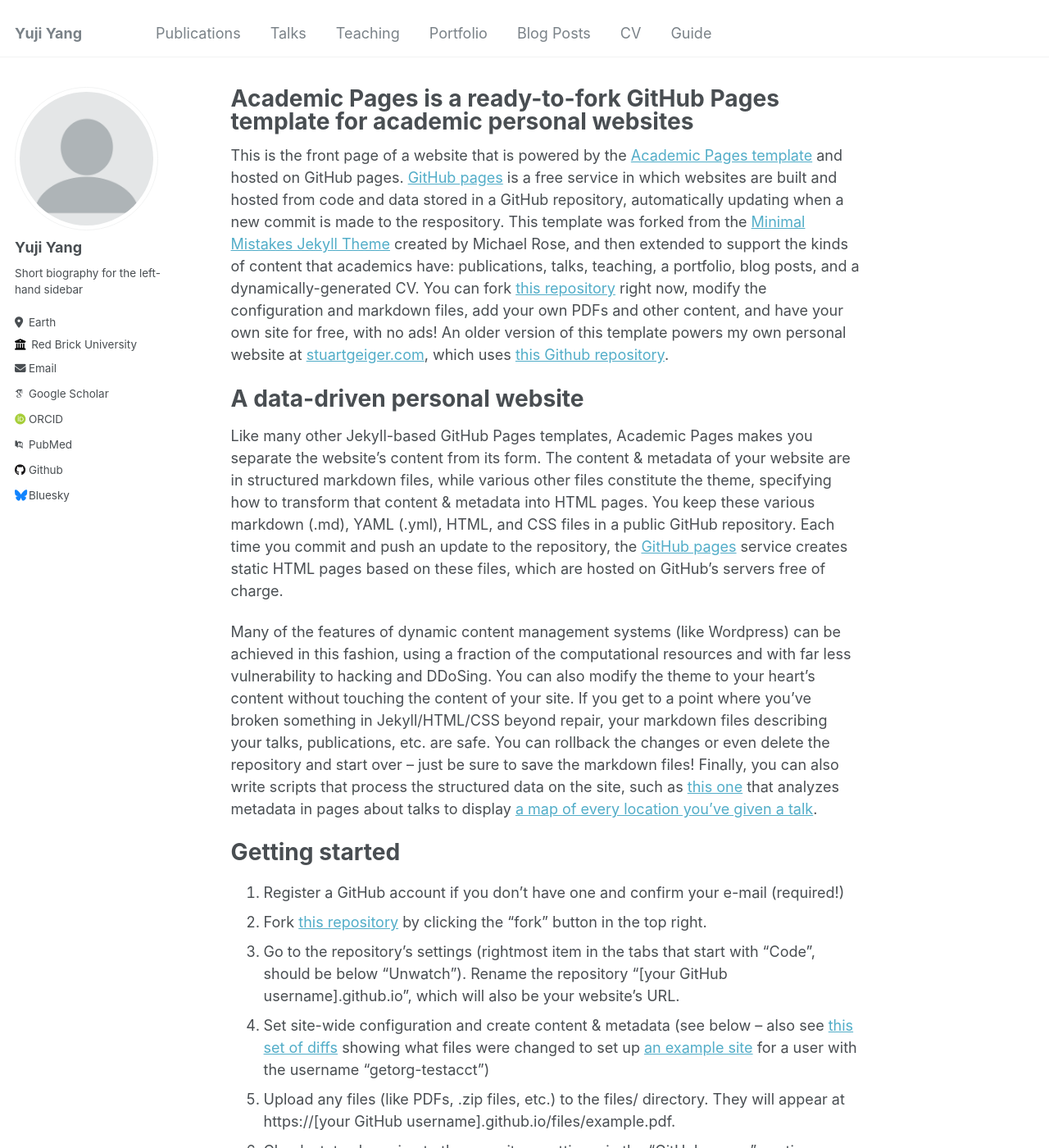
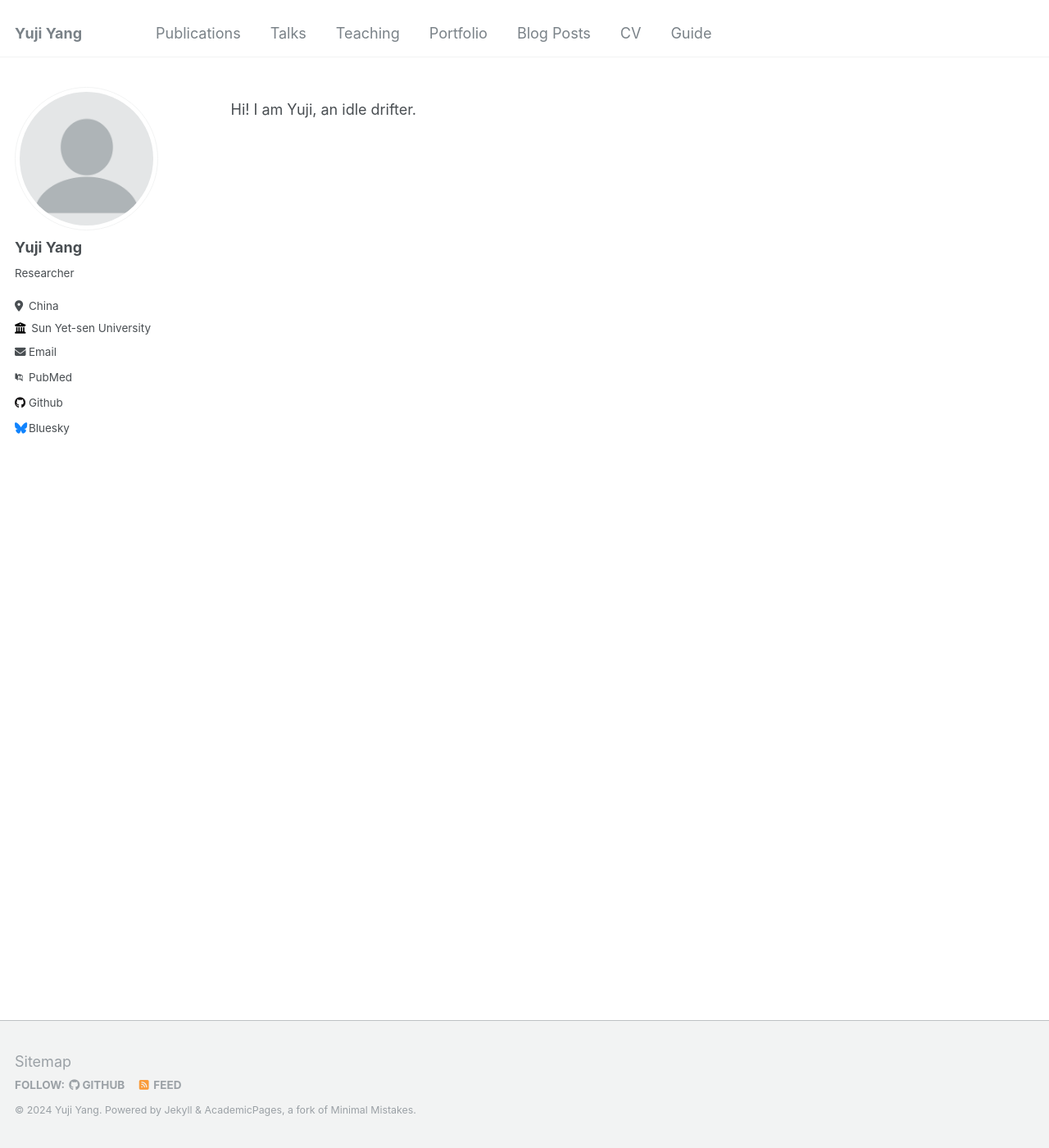
Before and after one commit to Jukgei/jukgei.github.io, a Jekyll site: the page built from _pages/about.md, in a window 1280 px wide and 1400 px high. Shown: the whole window at 82% size. Built offline with Jekyll 4.4.1, drawn with Linux system fonts in a browser that asks for light colours; some web fonts are replaced; some of the changed text lies outside the part shown.

Commit message:
update homepage

```diff
--- a/_config.yml
+++ b/_config.yml
@@ -24,20 +24,20 @@
   avatar           : "profile.png"
   name             : "Yuji Yang"
   pronouns         : # example: "she/her"
-  bio              : "Short biography for the left-hand sidebar"
-  location         : "Earth"
-  employer         : "Red Brick University"
+  bio              : "Researcher"
+  location         : "China"
+  employer         : "Sun Yet-sen University"
   uri              : # URL
-  email            : "none@example.org"
+  email            : "jukgei@outlook.com"
 
   # Academic websites
   arxiv            : # URL - Update with the correct link to your profile
-  googlescholar    : "https://scholar.google.com/citations?user=PS_CX0AAAAAJ"
+  #googlescholar    : "https://scholar.google.com/citations?user=PS_CX0AAAAAJ"
   impactstory      : # URL
-  orcid            : "http://orcid.org/yourorcidurl"
+  #orcid            : "http://orcid.org/yourorcidurl"
   semantic         : # URL
   pubmed           : "https://www.ncbi.nlm.nih.gov/pubmed/?term=john+snow"
-  researchgate     : # URL
+  #researchgate     : # URL
 
   # Repositories and software development
   bitbucket        : # Username - Update with your username on the site
--- a/_pages/about.md
+++ b/_pages/about.md
@@ -1,13 +1,15 @@
 ---
 permalink: /
-title: "Academic Pages is a ready-to-fork GitHub Pages template for academic personal websites"
+title: ""
 author_profile: true
 redirect_from:
   - /about/
   - /about.html
 ---
 
-This is the front page of a website that is powered by the [Academic Pages template](https://github.com/academicpages/academicpages.github.io) and hosted on GitHub pages. [GitHub pages](https://pages.github.com) is a free service in which websites are built and hosted from code and data stored in a GitHub repository, automatically updating when a new commit is made to the respository. This template was forked from the [Minimal Mistakes Jekyll Theme](https://mmistakes.github.io/minimal-mistakes/) created by Michael Rose, and then extended to support the kinds of content that academics have: publications, talks, teaching, a portfolio, blog posts, and a dynamically-generated CV. You can fork [this repository](https://github.com/academicpages/academicpages.github.io) right now, modify the configuration and markdown files, add your own PDFs and other content, and have your own site for free, with no ads! An older version of this template powers my own personal website at [stuartgeiger.com](http://stuartgeiger.com), which uses [this Github repository](https://github.com/staeiou/staeiou.github.io).
+Hi! I am Yuji, an idle drifter.
+
+<!-- This is the front page of a website that is powered by the [Academic Pages template](https://github.com/academicpages/academicpages.github.io) and hosted on GitHub pages. [GitHub pages](https://pages.github.com) is a free service in which websites are built and hosted from code and data stored in a GitHub repository, automatically updating when a new commit is made to the respository. This template was forked from the [Minimal Mistakes Jekyll Theme](https://mmistakes.github.io/minimal-mistakes/) created by Michael Rose, and then extended to support the kinds of content that academics have: publications, talks, teaching, a portfolio, blog posts, and a dynamically-generated CV. You can fork [this repository](https://github.com/academicpages/academicpages.github.io) right now, modify the configuration and markdown files, add your own PDFs and other content, and have your own site for free, with no ads! An older version of this template powers my own personal website at [stuartgeiger.com](http://stuartgeiger.com), which uses [this Github repository](https://github.com/staeiou/staeiou.github.io).
 
 A data-driven personal website
 ======
@@ -46,4 +48,4 @@
 
 For more info
 ------
-More info about configuring Academic Pages can be found in [the guide](https://academicpages.github.io/markdown/). The [guides for the Minimal Mistakes theme](https://mmistakes.github.io/minimal-mistakes/docs/configuration/) (which this theme was forked from) might also be helpful.
+More info about configuring Academic Pages can be found in [the guide](https://academicpages.github.io/markdown/). The [guides for the Minimal Mistakes theme](https://mmistakes.github.io/minimal-mistakes/docs/configuration/) (which this theme was forked from) might also be helpful. -->
```
Also changed, not shown: _posts/2012-08-14-blog-post-1.md (+1 -1 lines), 1 other file.
